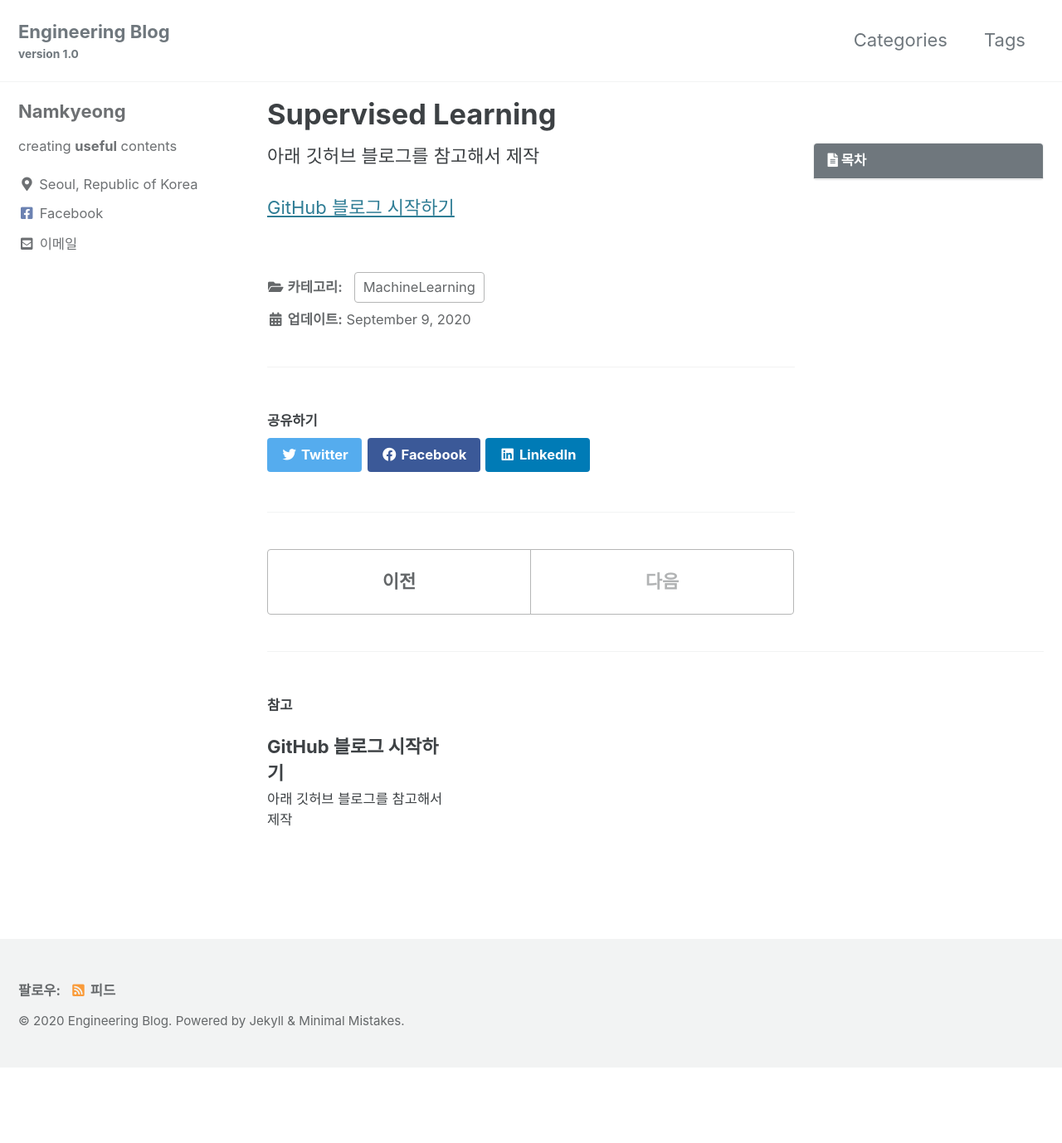
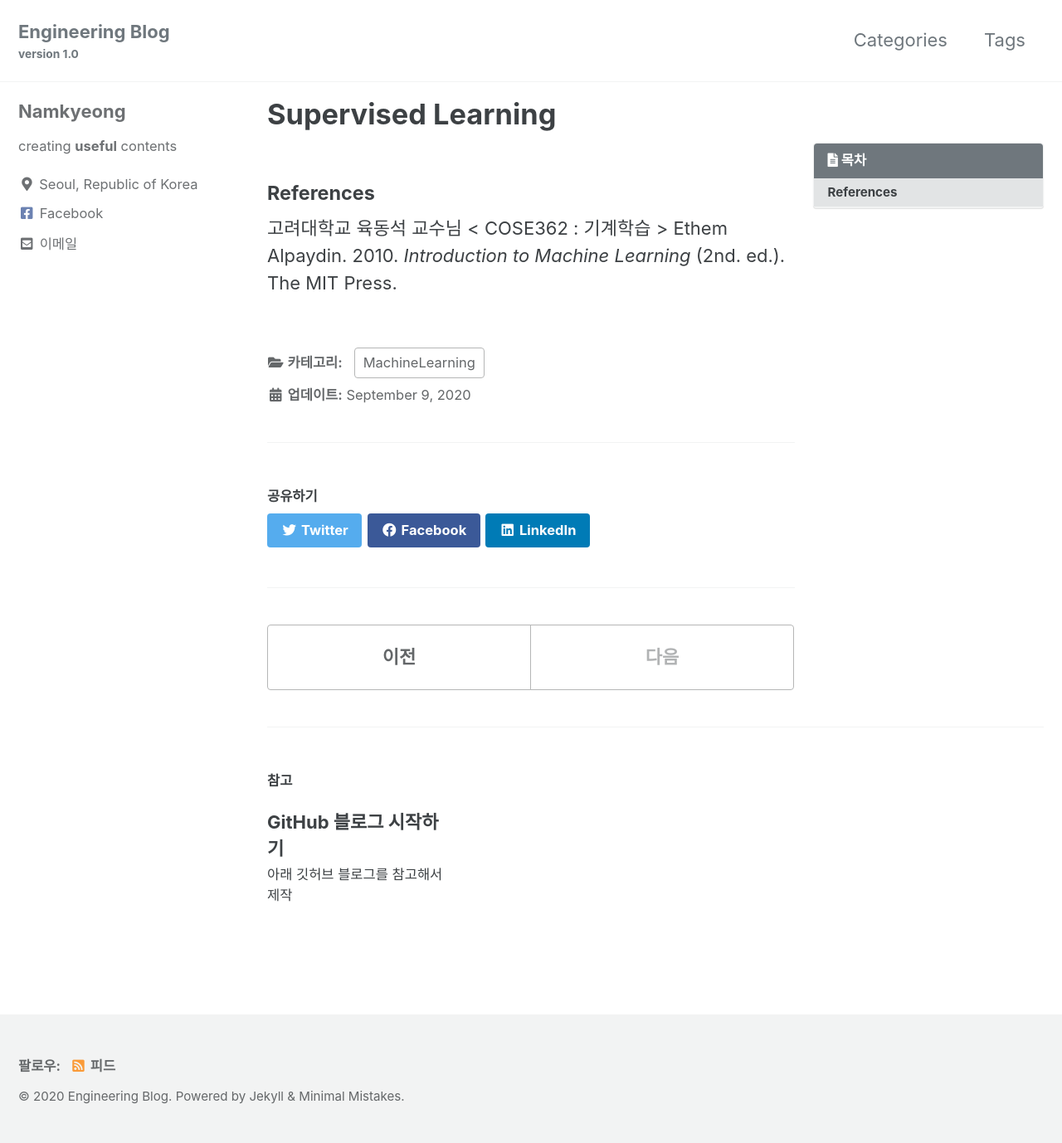
Before and after one commit to Namkyeong/namkyeong.github.io, a Jekyll site: the page built from _posts/MachineLearning/2020-09-09-SupervisedLearning.md, in a window 1280 px wide. Shown: the whole page at 83% size. Built offline with Jekyll 4.4.1, drawn with Linux system fonts in a browser that asks for light colours; cached includes are drawn as plain includes; before the commit the page ends 1287 px from its top, so only the background shows below that.

Commit message:
references

```diff
--- a/_posts/MachineLearning/2020-09-09-SupervisedLearning.md
+++ b/_posts/MachineLearning/2020-09-09-SupervisedLearning.md
@@ -16,10 +16,10 @@ article_tag1: computational learning theory
 article_tag2: concept learning
 article_tag3: VC Dimension
 article_section: Computational Learning Theory
-meta_keywords:
+meta_keywords: null
 last_modified_at: '2020-09-09 00:00:00 +0800'
 ---
 
-아래 깃허브 블로그를 참고해서 제작
-
-[GitHub 블로그 시작하기](https://honbabzone.com/jekyll/start-gitHubBlog/)
+#### References
+고려대학교 육동석 교수님 < COSE362 : 기계학습 >
+Ethem Alpaydin. 2010. <i>Introduction to Machine Learning</i> (2nd. ed.). The MIT Press.
```
